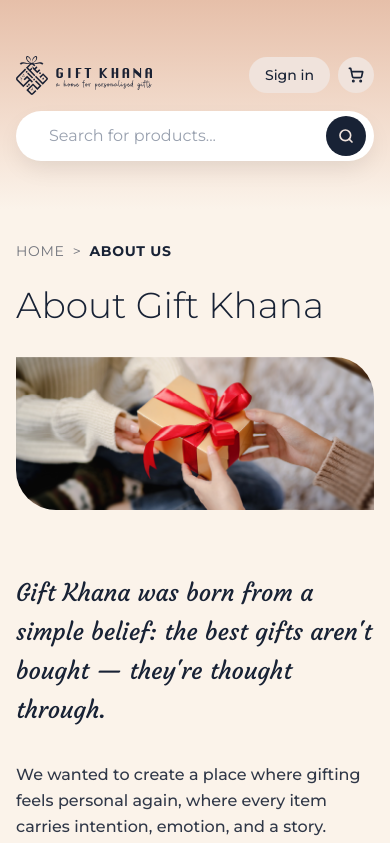
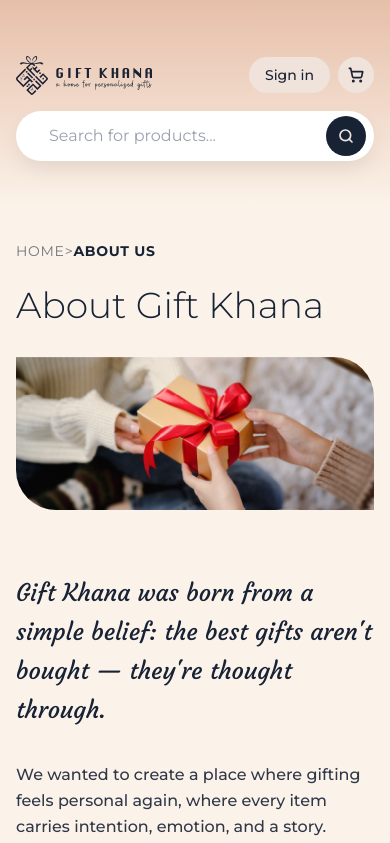
Before and after one commit to Webgenius0/gift-khana, a Next.js app: page /about-us in a window 390 px wide. Shown: the top 843 px of the page. Built offline with nearby package versions, Linux system fonts and the light colour scheme.

Commit message:
feat: dynamic breadcrumb component created

```diff
--- /dev/null
+++ b/src/components/Shared/DynamicBreadcrumb/DynamicBreadcrumb.jsx
@@ -0,0 +1,90 @@
+"use client";
+import React from 'react';
+import { usePathname } from 'next/navigation';
+import Link from 'next/link';
+import { breadcrumbMappings } from '@/lib/breadcrumbMappings';
+import {
+    Breadcrumb,
+    BreadcrumbItem,
+    BreadcrumbLink,
+    BreadcrumbList,
+    BreadcrumbPage,
+    BreadcrumbSeparator,
+} from "@/components/ui/breadcrumb";
+
+const DynamicBreadcrumb = ({ customMappings = {}, currentName = "" }) => {
+    const pathname = usePathname();
+    const pathnames = pathname.split('/').filter((x) => x);
+
+    // Merge global mappings with custom mappings
+    const allMappings = { ...breadcrumbMappings, ...customMappings };
+
+    if (currentName && pathnames.length > 0) {
+        allMappings[pathnames[pathnames.length - 1]] = currentName;
+    }
+
+    // Helper to format breadcrumb text
+    const formatSegment = (segment) => {
+        if (allMappings[segment]) return allMappings[segment];
+        return segment
+            .replace(/-/g, ' ')
+            .replace(/_/g, ' ')
+            .split(' ')
+            .map(word => word.charAt(0).toUpperCase() + word.slice(1))
+            .join(' ');
+    };
+
+    return (
+        <Breadcrumb className="text-sm font-montserrat text-secondary/60 mb-6 uppercase tracking-wider">
+            <BreadcrumbList className="gap-0 text-inherit">
+                {/* Always show HOME first */}
+                <BreadcrumbItem className="text-inherit">
+                    <BreadcrumbLink asChild>
+                        <Link href="/" className="hover:text-secondary transition-colors">
+                            HOME
+                        </Link>
+                    </BreadcrumbLink>
+                </BreadcrumbItem>
+
+                {pathnames.length > 0 && (
+                    <BreadcrumbSeparator className="text-inherit flex items-center">
+                        &gt;
+                    </BreadcrumbSeparator>
+                )}
+
+                {pathnames.map((value, index) => {
+                    const last = index === pathnames.length - 1;
+                    const to = `/${pathnames.slice(0, index + 1).join('/')}`;
+
+                    return (
+                        <React.Fragment key={to}>
+                            <BreadcrumbItem className="text-inherit">
+                                {last ? (
+                                    <BreadcrumbPage className="text-secondary font-bold uppercase p-0">
+                                        {formatSegment(value)}
+                                    </BreadcrumbPage>
+                                ) : (
+                                    <BreadcrumbLink asChild>
+                                        <Link
+                                            href={to}
+                                            className="hover:text-secondary transition-colors"
+                                        >
+                                            {formatSegment(value)}
+                                        </Link>
+                                    </BreadcrumbLink>
+                                )}
+                            </BreadcrumbItem>
+                            {!last && (
+                                <BreadcrumbSeparator className="mx-2 text-inherit flex items-center">
+                                    &gt;
+                                </BreadcrumbSeparator>
+                            )}
+                        </React.Fragment>
+                    );
+                })}
+            </BreadcrumbList>
+        </Breadcrumb>
+    );
+};
+
+export default DynamicBreadcrumb;
--- /dev/null
+++ b/src/components/ui/breadcrumb.jsx
@@ -0,0 +1,112 @@
+import * as React from "react"
+import { ChevronRight, MoreHorizontal } from "lucide-react"
+import { Slot } from "radix-ui"
+
+import { cn } from "@/lib/utils"
+
+function Breadcrumb({
+  ...props
+}) {
+  return <nav aria-label="breadcrumb" data-slot="breadcrumb" {...props} />;
+}
+
+function BreadcrumbList({
+  className,
+  ...props
+}) {
+  return (
+    <ol
+      data-slot="breadcrumb-list"
+      className={cn(
+        "text-muted-foreground flex flex-wrap items-center gap-1.5 text-sm break-words sm:gap-2.5",
+        className
+      )}
+      {...props} />
+  );
+}
+
+function BreadcrumbItem({
+  className,
+  ...props
+}) {
+  return (
+    <li
+      data-slot="breadcrumb-item"
+      className={cn("inline-flex items-center gap-1.5", className)}
+      {...props} />
+  );
+}
+
+function BreadcrumbLink({
+  asChild,
+  className,
+  ...props
+}) {
+  const Comp = asChild ? Slot.Root : "a"
+
+  return (
+    <Comp
+      data-slot="breadcrumb-link"
+      className={cn("hover:text-foreground transition-colors", className)}
+      {...props} />
+  );
+}
+
+function BreadcrumbPage({
+  className,
+  ...props
+}) {
+  return (
+    <span
+      data-slot="breadcrumb-page"
+      role="link"
+      aria-disabled="true"
+      aria-current="page"
+      className={cn("text-foreground font-normal", className)}
+      {...props} />
+  );
+}
+
+function BreadcrumbSeparator({
+  children,
+  className,
+  ...props
+}) {
+  return (
+    <li
+      data-slot="breadcrumb-separator"
+      role="presentation"
+      aria-hidden="true"
+      className={cn("[&>svg]:size-3.5", className)}
+      {...props}>
+      {children ?? <ChevronRight />}
+    </li>
+  );
+}
+
+function BreadcrumbEllipsis({
+  className,
+  ...props
+}) {
+  return (
+    <span
+      data-slot="breadcrumb-ellipsis"
+      role="presentation"
+      aria-hidden="true"
+      className={cn("flex size-9 items-center justify-center", className)}
+      {...props}>
+      <MoreHorizontal className="size-4" />
+      <span className="sr-only">More</span>
+    </span>
+  );
+}
+
+export {
+  Breadcrumb,
+  BreadcrumbList,
+  BreadcrumbItem,
+  BreadcrumbLink,
+  BreadcrumbPage,
+  BreadcrumbSeparator,
+  BreadcrumbEllipsis,
+}
--- /dev/null
+++ b/src/lib/breadcrumbMappings.js
@@ -0,0 +1,15 @@
+export const breadcrumbMappings = {
+    'materials': 'Materials',
+    'add': 'Add Material',
+    'add-bom-template': 'Add BOM template',
+    'projects': 'Projects',
+    'products': 'Products',
+    'artworks': 'Artworks',
+    'colors': 'Colors',
+    'size-charts': 'Size Charts',
+    'inventory': 'Inventory',
+    'suppliers': 'Suppliers',
+    'purchase-orders': 'Purchase Orders',
+    'settings': 'Settings',
+    'about-us': 'About us'
+};
--- a/src/templates/AboutUsPage.jsx
+++ b/src/templates/AboutUsPage.jsx
@@ -1,20 +1,14 @@
 "use client";
 import React from "react";
 import Image from "next/image";
-import Header from "@/components/Shared/NavBar/Header";
-import Footer from "@/components/Shared/Footer/Footer";
 import CommonContainer from "@/components/Shared/CommonContainer/CommonContainer";
 import { aboutUsData } from "@/cms/aboutUsData";
+import DynamicBreadcrumb from "@/components/Shared/DynamicBreadcrumb/DynamicBreadcrumb";
 
 export default function AboutUsPage() {
     return (
         <CommonContainer className="pt-8">
-            {/* Breadcrumbs */}
-            <div className="text-sm font-montserrat text-secondary/60 mb-6 uppercase tracking-wider">
-                <span>HOME</span>
-                <span className="mx-2">&gt;</span>
-                <span className="text-secondary font-bold">About us</span>
-            </div>
+            <DynamicBreadcrumb />
 
             {/* Page Title */}
             <h1 className="text-4xl md:text-5xl font-light text-secondary font-montserrat mb-8">
@@ -22,7 +16,7 @@ export default function AboutUsPage() {
             </h1>
 
             {/* Banner Image */}
-            <div className="relative w-full aspect-[21/9] rounded-tr-[40px] rounded-bl-[40px] overflow-hidden mb-16">
+            <div className="relative w-full aspect-21/9 rounded-tr-[40px] rounded-bl-[40px] overflow-hidden mb-16">
                 <Image
                     src={aboutUsData.bannerImage}
                     alt="About Us Banner"
```
